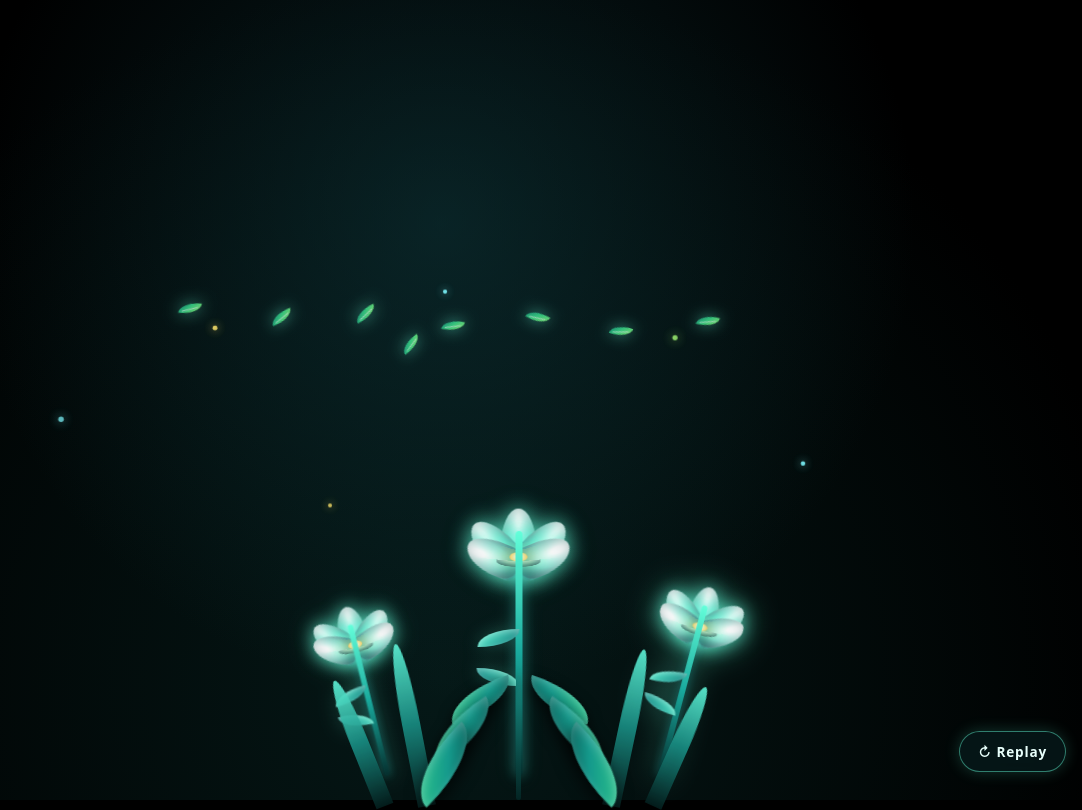
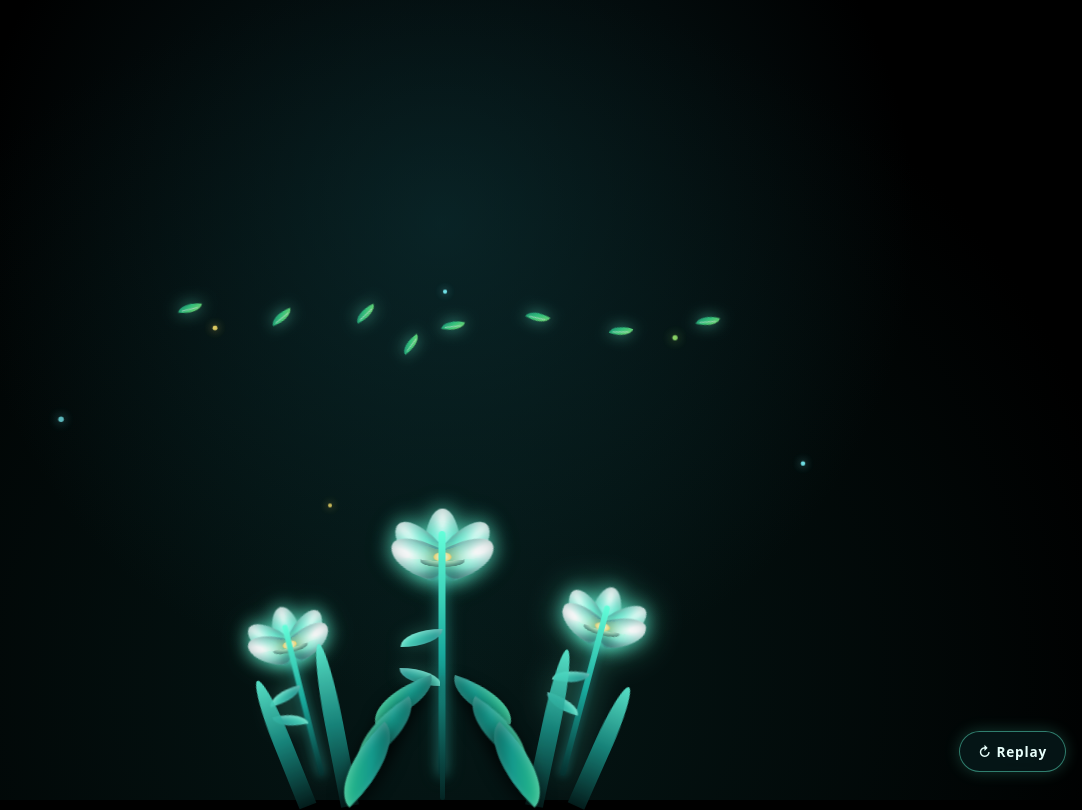
Before and after one commit to karumenick-dev/winnie, a plain HTML site: page index.html in a window 1280 px wide. Shown: the whole page, without its empty margins (198-1280 px from the left). Drawn offline with Linux system fonts and the light colour scheme.

Commit message:
center flowers

```diff
--- a/index.html
+++ b/index.html
@@ -188,9 +188,12 @@
 
     /* Main Flower Stage */
     .flowers {
-      position: relative;
+      position: fixed;
+      bottom: 0;
+      left: 50%;
+      transform: translateX(-50%);
       z-index: 2;
-      width: 480px;
+      width: min(480px, 100vw);
       height: 500px;
       display: flex;
       justify-content: center;
@@ -201,27 +204,25 @@
     .flower {
       position: absolute;
       bottom: 24px;
+      left: 50%;
       transform-origin: bottom center;
       transform-style: preserve-3d;
       animation: sway 4.5s ease-in-out infinite;
     }
 
     .flower--1 {
-      left: 50%;
       transform: translateX(-50%);
       z-index: 3;
     }
 
     .flower--2 {
-      left: 22%;
-      transform: scale(0.8) rotate(-14deg);
+      transform: translateX(calc(-50% - clamp(82px, 22vw, 120px))) scale(0.8) rotate(-14deg);
       animation-delay: -1.3s;
       z-index: 2;
     }
 
     .flower--3 {
-      right: 20%;
-      transform: scale(0.84) rotate(15deg);
+      transform: translateX(calc(-50% + clamp(82px, 22vw, 120px))) scale(0.84) rotate(15deg);
       animation-delay: -2.2s;
       z-index: 2;
     }
```
